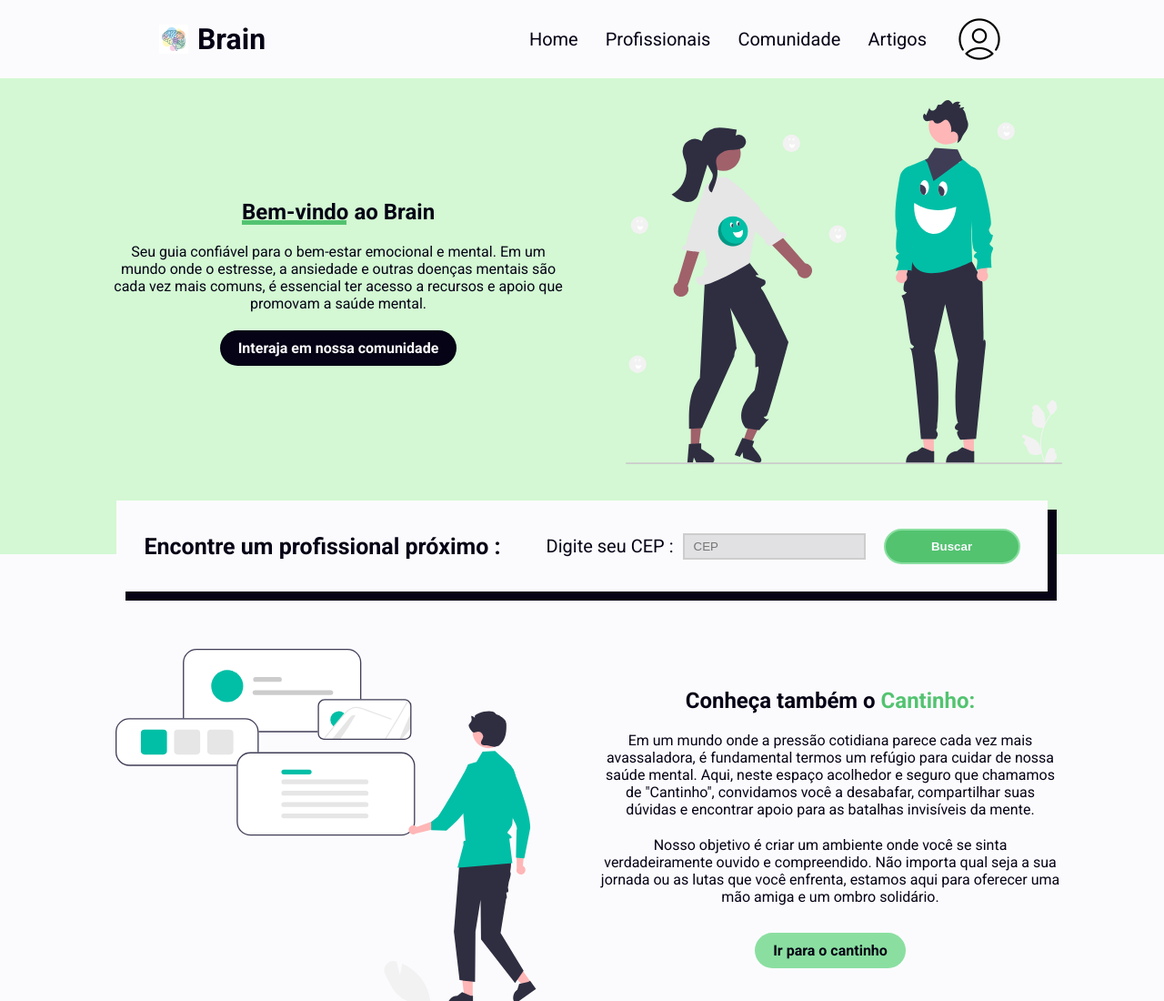
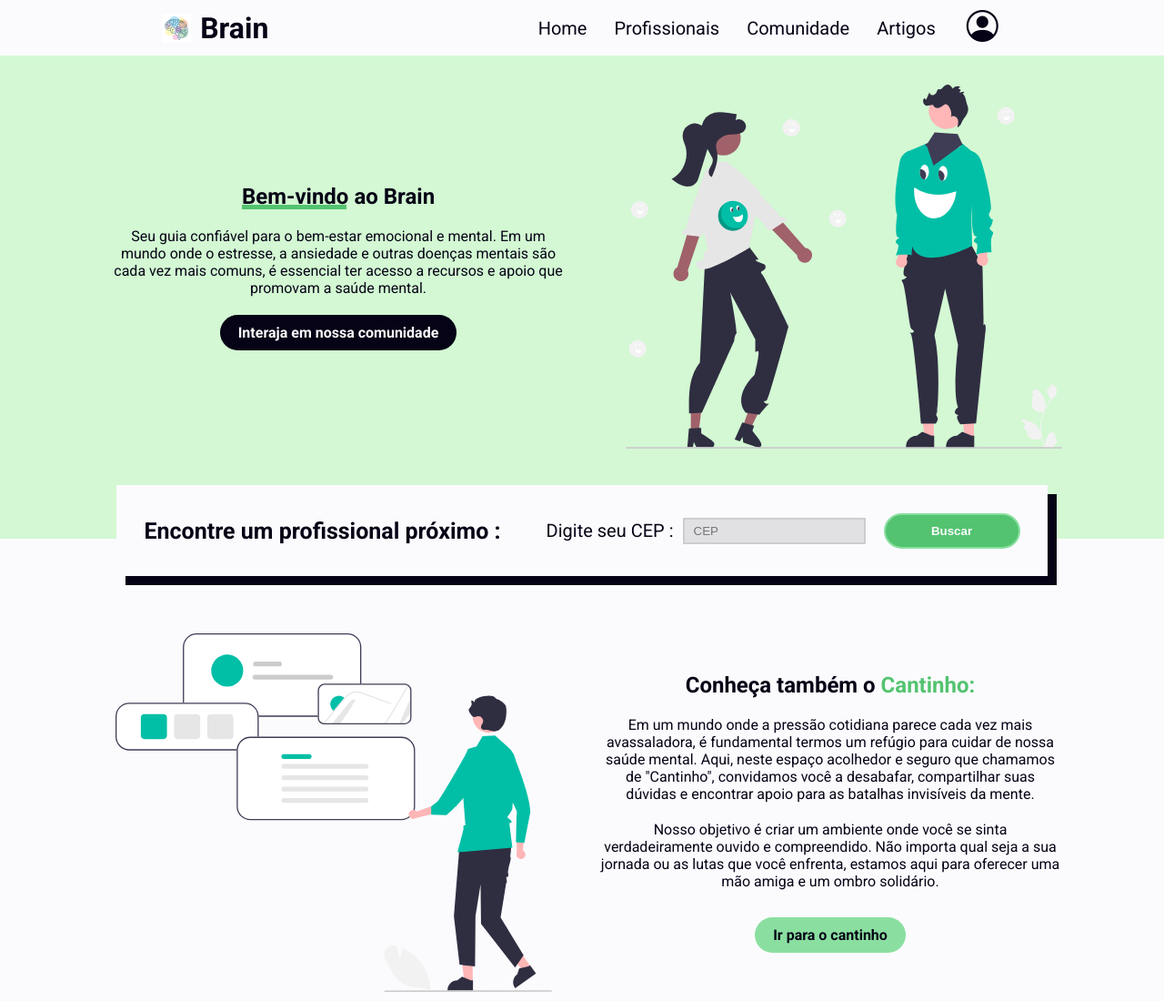
Before and after one commit to Hugodelelis/Brain, a plain HTML site: page index.html in a window 1280 px wide. Shown: the top 1100 px of the page at 91% size. Drawn offline with nearby package versions, Linux system fonts and the light colour scheme.

Commit message:
new user logo

```diff
--- a/assets/css/login.css
+++ b/assets/css/login.css
@@ -63,18 +63,19 @@ header {
     list-style: none;
 }
 
-#menu ul li .user img {
-    align-self: center;
-    padding: 0.5rem;
+#menu ul li a .bi.bi-person-circle {
+    color: black;
+    text-align: center;
+    padding: 0.4rem;
+    font-size: 3.5rem;
     transition: all 1s ease;
-    margin-top: 0.5rem;
+    margin-top: 0.8rem;
 }
 
-#menu ul li .user img:hover {
+#menu ul li .bi.bi-person-circle:hover {
     background-color: var(--gray-color);
-    border-radius: 2rem;
+    border-radius: 50%;
 }
-
 main {
     margin-top: 7rem;
     min-height: calc(100vh - 12.9rem);
--- a/assets/css/style.css
+++ b/assets/css/style.css
@@ -90,22 +90,22 @@ header {
     position: relative;
 }
 
-#menu ul li .user img {
-    align-self: center;
-    padding: 0.5rem;
+#menu ul li a .bi.bi-person-circle {
+    text-align: center;
+    padding: 0.4rem;
+    font-size: 3.5rem;
     transition: all 1s ease;
-    margin-top: 0.5rem;
+    margin-top: 0.8rem;
 }
 
-#menu ul li .user img:hover {
+#menu ul li .bi.bi-person-circle:hover {
     background-color: var(--gray-color);
-    border-radius: 2rem;
+    border-radius: 50%;
 }
 
 #menu ul li .user:hover::after{
     min-width: 0;
 }
-
 
 #menu ul li a::after {
     content: '';
@@ -124,7 +124,7 @@ header {
 }
 
 main {
-    margin-top: 7rem;
+    margin-top: 5.3rem;
 }
 
 #home {
--- a/index.html
+++ b/index.html
@@ -4,6 +4,7 @@
     <meta charset="UTF-8">
     <meta name="viewport" content="width=device-width, initial-scale=1.0">
     <link rel="shortcut icon" href="assets/favicon_logo/favicon.ico" type="image/x-icon">
+    <link rel="stylesheet" href="https://cdn.jsdelivr.net/npm/bootstrap-icons@1.11.3/font/bootstrap-icons.min.css">
     <link rel="stylesheet" href="assets/css/style.css">
     <title>Brain</title>
 </head>
@@ -21,7 +22,7 @@
                 <li><a href="#profissionais" target="_self">Profissionais</a></li>
                 <li><a href="#comunidade" target="_self">Comunidade</a></li>
                 <li><a href="#artigos" target="_self">Artigos</a></li>
-                <li><a href="login.html" class="user"><img src="assets/imgs/icons8-usuário-homem-com-círculo-46.png" alt="user imagem" title="user"></a></li>
+                <li><a href="login.html" class="user"><i class="bi bi-person-circle" title="User"></i></a></li>
             </ul>
         </nav>
     </header>
```
Also changed, not shown: login.html (+2 -1 lines), register.html (+2 -1 lines).
